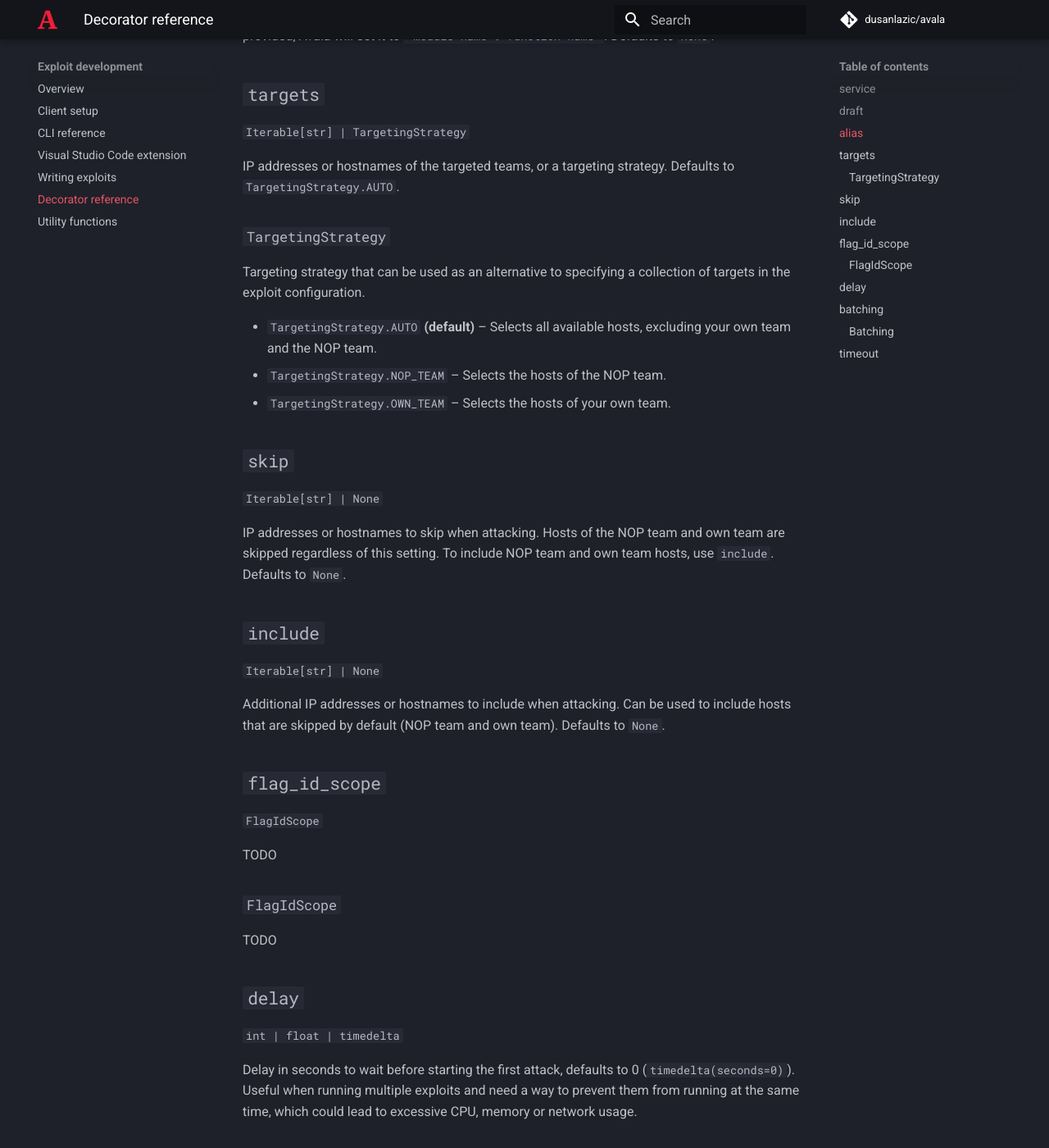
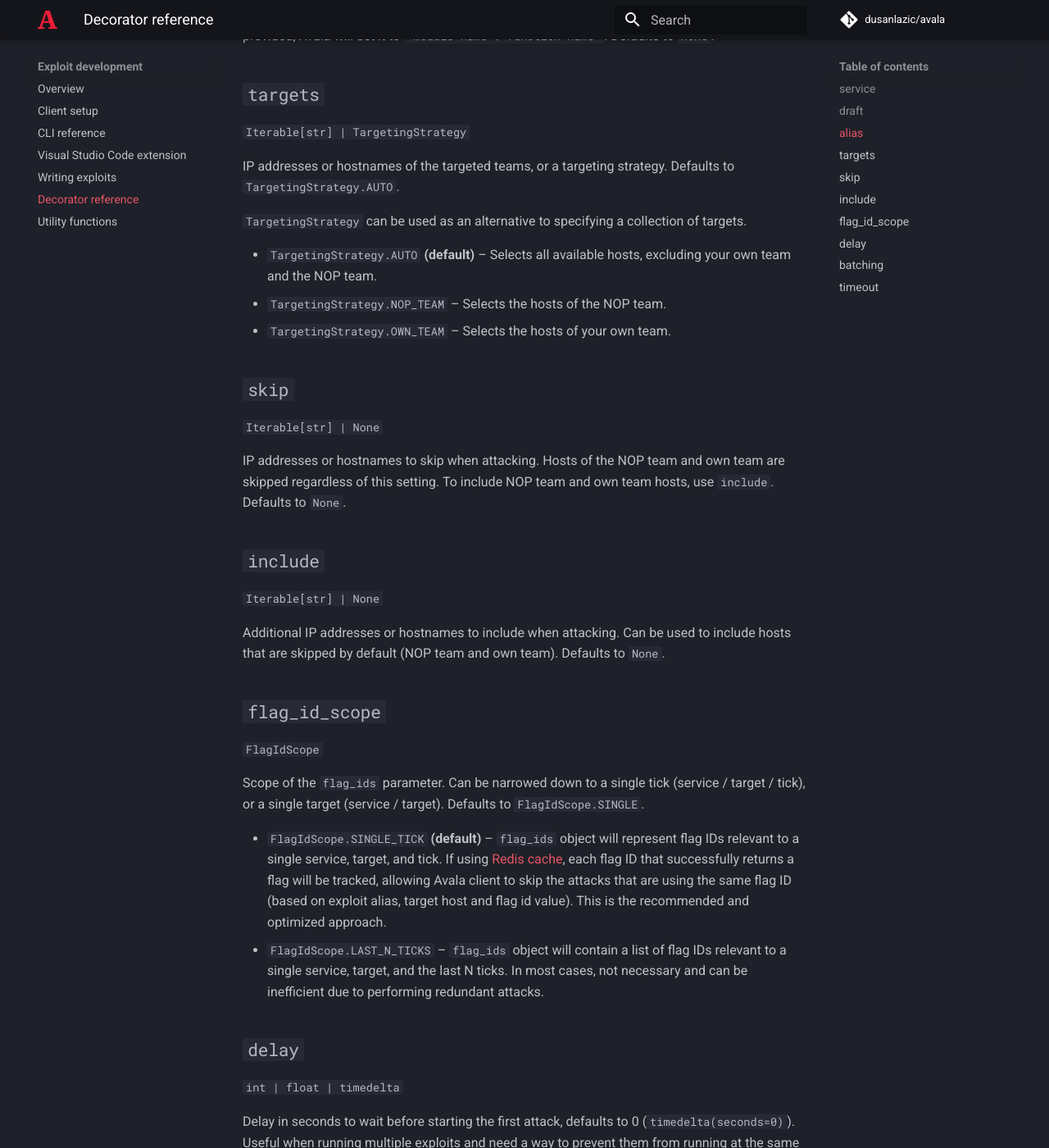
Before and after one commit to dusanlazic/avala, an MkDocs documentation site: the page built from docs/docs/client/decorator.md, in a window 1280 px wide and 1400 px high, scrolled down 682 px. Shown: the whole window at 82% size. Built offline with MkDocs 1.6.1 and Material for MkDocs 9.7.7, drawn with Linux system fonts in a browser that asks for light colours; comment, search, counter and statistics services are not loaded; some of the changed text lies outside the part shown.

Commit message:
docs(wip): add batching and flag id scope reference

```diff
--- a/docs/docs/client/decorator.md
+++ b/docs/docs/client/decorator.md
@@ -22,9 +22,7 @@ Alias used for exploit identification, logging and as a key for [tracking repeat
 
 IP addresses or hostnames of the targeted teams, or a targeting strategy. Defaults to `TargetingStrategy.AUTO`.
 
-### `TargetingStrategy`
-
-Targeting strategy that can be used as an alternative to specifying a collection of targets in the exploit configuration.
+`TargetingStrategy` can be used as an alternative to specifying a collection of targets.
 
 - `TargetingStrategy.AUTO` **(default)** – Selects all available hosts, excluding your own team and the NOP team.
 - `TargetingStrategy.NOP_TEAM` – Selects the hosts of the NOP team.
@@ -46,11 +44,10 @@ Additional IP addresses or hostnames to include when attacking. Can be used to i
 
 `FlagIdScope`
 
-TODO
+Scope of the `flag_ids` parameter. Can be narrowed down to a single tick (service / target / tick), or a single target (service / target). Defaults to `FlagIdScope.SINGLE`.
 
-### `FlagIdScope`
-
-TODO
+- `FlagIdScope.SINGLE_TICK` **(default)** – `flag_ids` object will represent flag IDs relevant to a single service, target, and tick. If using [Redis cache](./setup.md#redis-cache-optional), each flag ID that successfully returns a flag will be tracked, allowing Avala client to skip the attacks that are using the same flag ID (based on exploit alias, target host and flag id value). This is the recommended and optimized approach.
+- `FlagIdScope.LAST_N_TICKS` – `flag_ids` object will contain a list of flag IDs relevant to a single service, target, and the last N ticks. In most cases, not necessary and can be inefficient due to performing redundant attacks.
 
 ## `delay`
 
@@ -62,11 +59,7 @@ Delay in seconds to wait before starting the first attack, defaults to 0 (`timed
 
 `Batching`
 
-TODO
-
-### `Batching`
-
-TODO
+See [Optimizing with batching](./exploit.md#optimizing-with-batching) section.
 
 ## `timeout`
 
```
Also changed, not shown: 1 other file.
